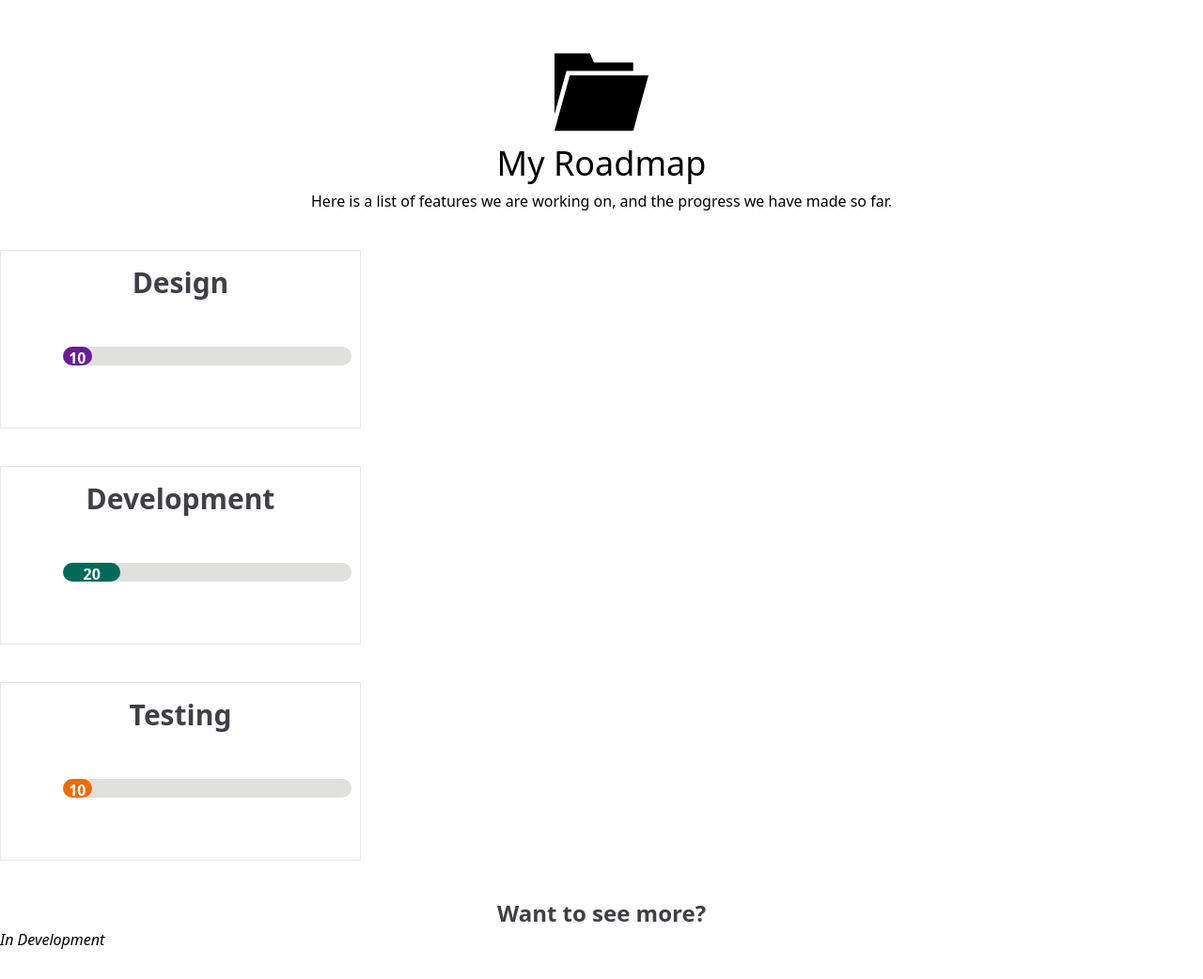
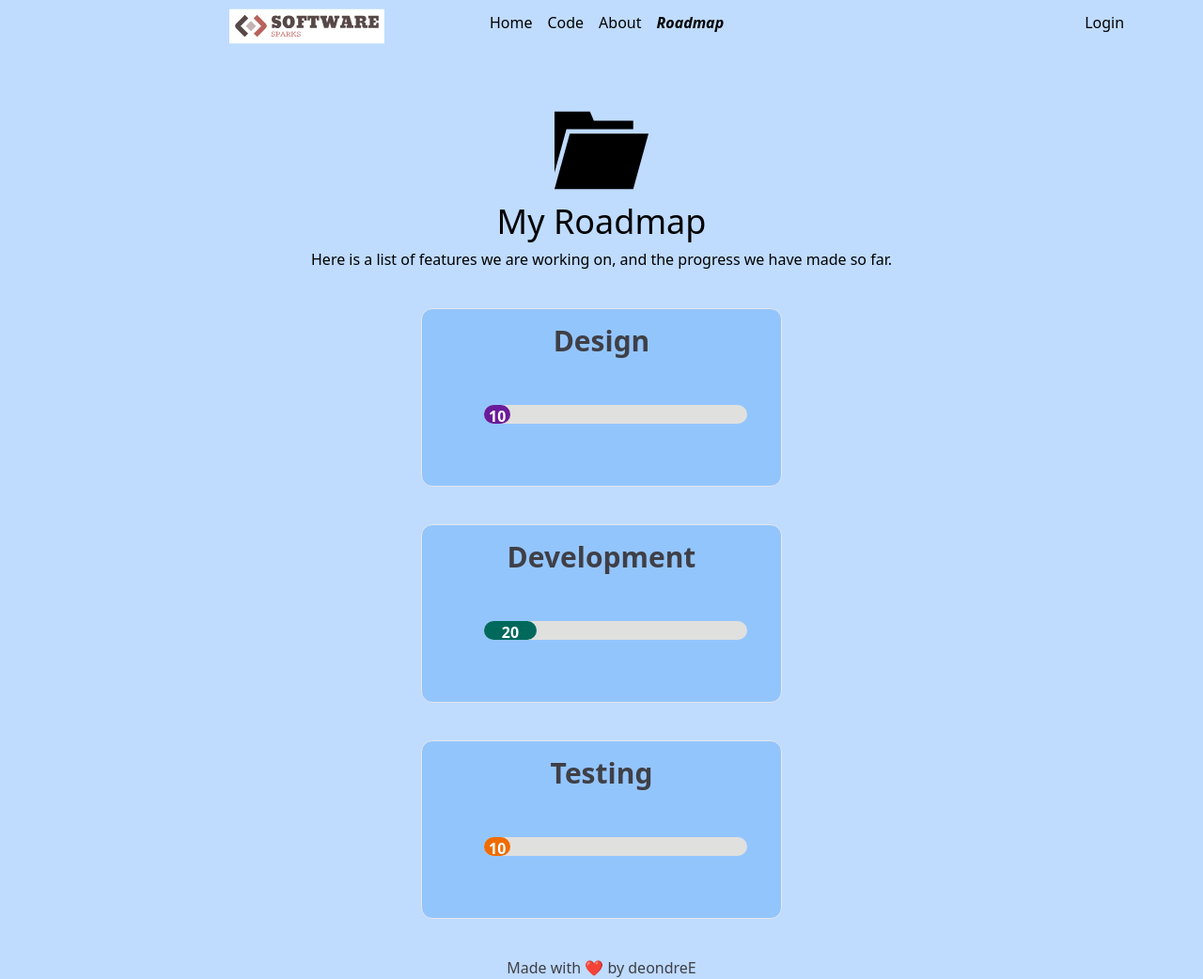
Before and after one commit to deondreE/SoftwareSparks, a Next.js app in the folder packages/web/: page /roadmap in a window 1280 px wide. Shown: the whole page at 94% size. Before the commit the page ends 1012 px from the top, so only its background shows below. Built offline with nearby package versions, Linux system fonts and the light colour scheme.

Commit message:
done with Front end for now, TODO: about page for the final landing page, moving to some database / export work.

```diff
--- a/packages/web/components/HomePage/navbar.tsx
+++ b/packages/web/components/HomePage/navbar.tsx
@@ -5,24 +5,24 @@ import logo from '../../public/logo.svg';
 function NavBar () {
     return (
         <div className='flex justify-center align-top'>
-            <div className='float-left relative left-8 first-line:top-1 p-2'>
+            <div className='float-left relative left-8 first-line:top-1 p-2 bg-transparent'>
                 <Image className='' src={logo} alt='dev' width={165} height={40} />
             </div>
             <div className='flex relative top-1 left-32 p-2 w-auto h-auto align-top'>
                 <div className=''>
-                    <p>Home</p>
+                    <a href='/' className='hover:underline'>Home</a>
                 </div>
                 <div className='ml-4'>
-                    <p>Code</p>
+                    <a href='/code' className='hover:underline'>Code</a>
                 </div>
                 <div className='ml-4'>
-                    <p>About</p>
+                    <a href='/about' className='hover:underline'>About</a>
                 </div>
                 <div className='ml-4'>
-                    <button className='hover:underline'><i><b>Roadmap</b></i></button>
+                    <a href='/roadmap' className='hover:underline'><i><b>Roadmap</b></i></a>
                 </div>
                 <div className='ml-96'>
-                    <p>Login</p>
+                    <button>Login</button>
                 </div>
             </div>
         </div>
--- a/packages/web/pages/code/index.tsx
+++ b/packages/web/pages/code/index.tsx
@@ -9,12 +9,14 @@ import rs from '../../public/rust.svg';
 import cpp from '../../public/cpp.svg';
 import { useState } from 'react';
 import Editor from '../../components/CodeEditor/Editor';
+import NavBar from '../../components/HomePage/navbar';
 
 function Page() {
     const [title, setTitle] = useState('Javascript');
 
     return (
         <div className='bg-blue-200'>
+            <NavBar />
             <div className='w-full bg-blue-200 p-4 h-auto'>
                 <Dropdown
                  setTitle={setTitle}
--- a/packages/web/pages/roadmap/index.tsx
+++ b/packages/web/pages/roadmap/index.tsx
@@ -1,9 +1,8 @@
 
 import Image from 'next/image';
+import NavBar from '../../components/HomePage/navbar';
 import ProgressBar from '../../components/Roadmap/ProgressBar';
 import folder from '../../public/folder.svg';
-
-import '../../styles/Home.module.css';
 
 function Index () {
     const testData = [
@@ -13,29 +12,32 @@ function Index () {
     ];
 
     return (
-        <div >
+        <div className='bg-blue-200'>
             {/* Center using tailwind */}
+            {/* Center the position */}
             <div className=''>
+                <NavBar />
                 <div className='text-center mt-12'>
                     <Image src={folder} alt='folder' width={100} height={100} />
                     <h1 className='text-4xl text-center mb-2'>My Roadmap</h1>
                     <p className='font-light'>Here is a list of features we are working on, and the progress we have made so far.</p>
                 </div>
             </div>
+            <div className='flex flex-col items-center'>
                 {testData.map((item, idx) => {
                     return (
-                    <div key={idx} className='mt-10 block justify-center border w-96 p-4 relative right-0'>
-                        <p className='text-3xl text-zinc-700 font-bold text-center'>{item.name}</p>
-                        <div className='w-96 justify-center text-center'>
+                        <div key={idx} className='position-center mt-10 block border rounded-xl w-96 p-4 bg-blue-300'>
+                            <p className='text-3xl text-zinc-700 font-bold text-center justify-center'>{item.name}</p>
+                            <div className='w-auto text-center justify-center'>
                                 <ProgressBar bgcolor={item.bgcolor} completed={item.completed} />
                             </div>
                         </div>
                     )
                 })}
-
-            <div>
-                <p className='text-center text-2xl text-zinc-700 font-bold mt-10'>Want to see more?</p>
-                <i className='text-center text-1xl'>In Development</i>
+            </div>
+                {/* Footer */}
+                <div className='flex flex-col items-center mt-10'>
+                    <p className='text-center text-zinc-700 font-light'>Made with ❤️ by <a href='https://github.com/deondreE' className='text-bold'>deondreE</a></p>
                 </div>
         </div>
     )
--- /dev/null
+++ b/packages/web/styles/test.css
@@ -0,0 +1,10 @@
+.align-center {
+    text-align: center;
+}
+
+.position-center {
+    position: absolute;
+    top: 50%;
+    left: 50%;
+    transform: translate(-50%, -50%);
+}
```
Lines whose indentation alone changed are shown as unchanged.
